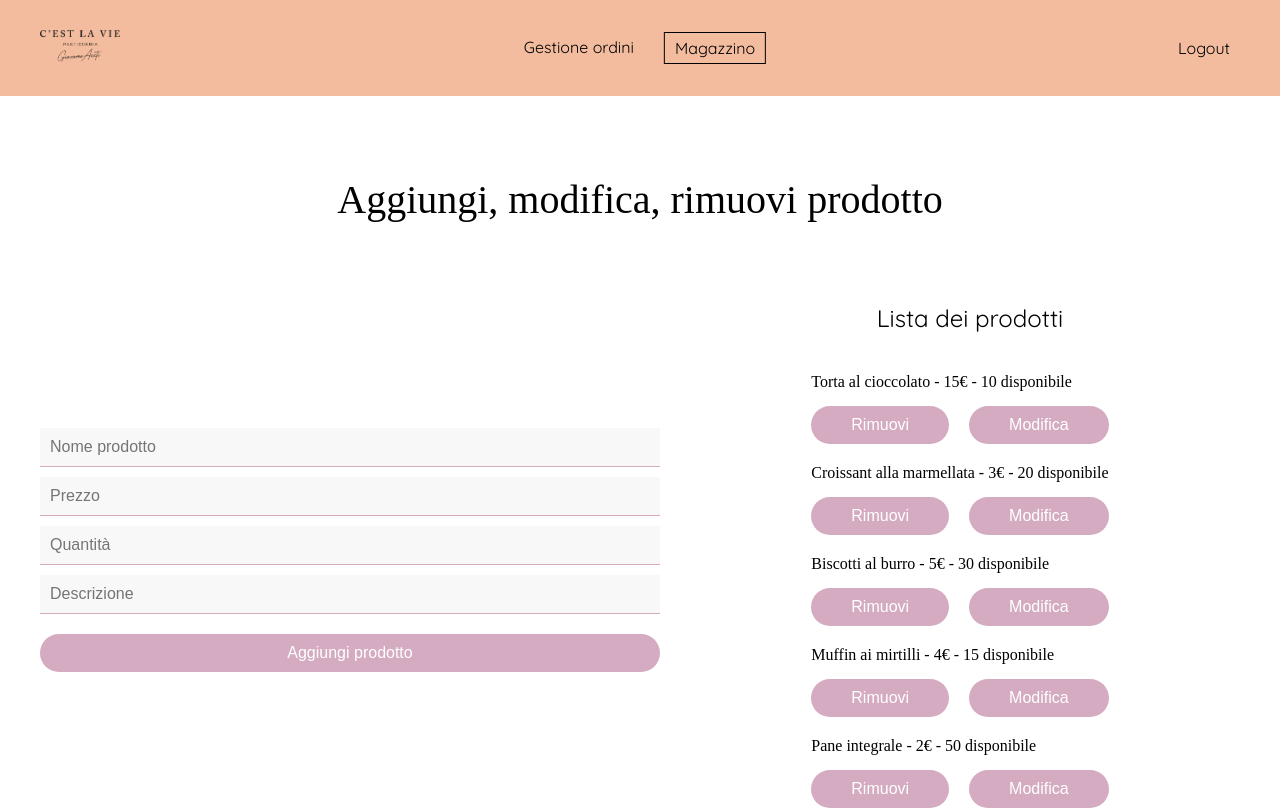
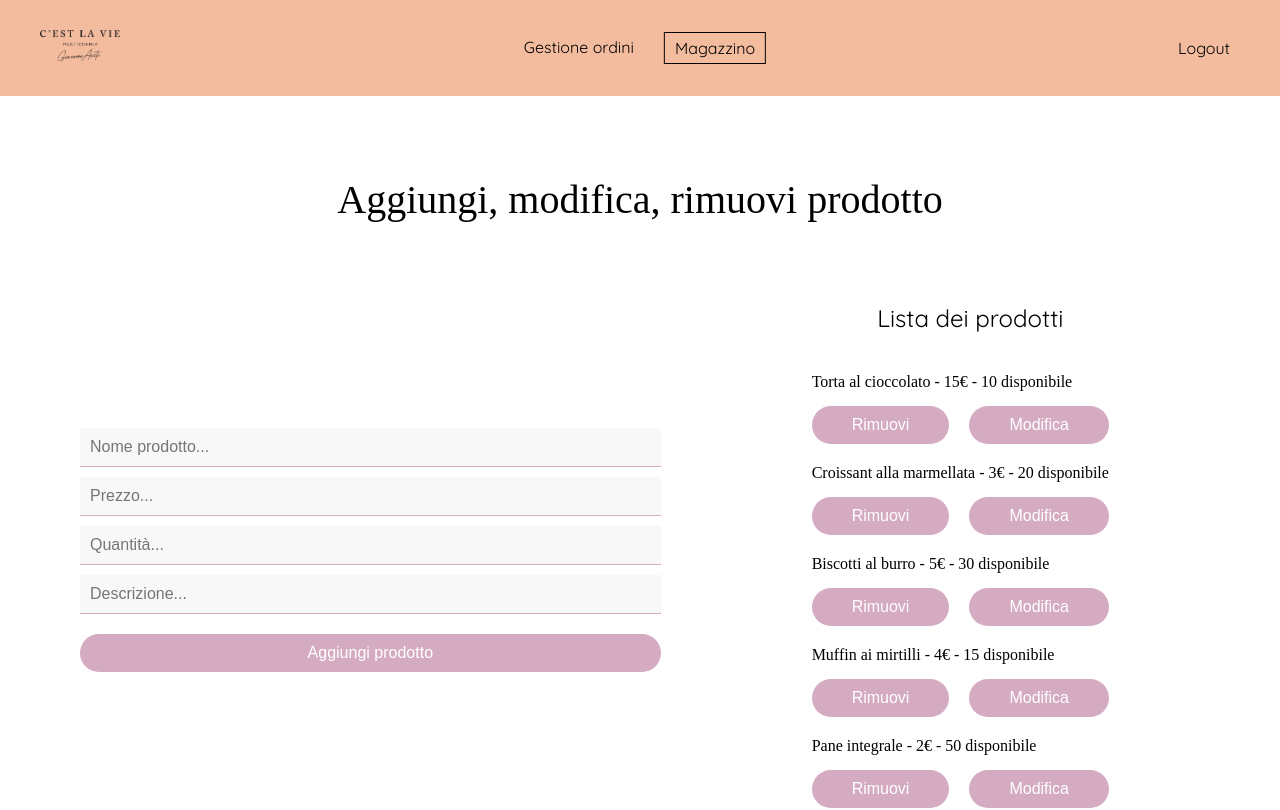
Before and after one commit to RobyC0ding/PW4_Gruppo6_Frontend, a Next.js app in the folder cest_la_vie/: page /magazzino in a window 1280 px wide. Shown: the top 810 px of the page. Built offline with nearby package versions, Linux system fonts and the light colour scheme.

Commit message:
sistemazione grafica pagina magazzino

```diff
--- a/cest_la_vie/app/magazzino/page.js
+++ b/cest_la_vie/app/magazzino/page.js
@@ -118,28 +118,28 @@ const AdminProducts = () => {
                             type="text"
                             value={name}
                             onChange={(e) => setName(e.target.value)}
-                            placeholder="Nome prodotto"
+                            placeholder="Nome prodotto..."
                             className={styles.input}
                         />
                         <input
                             type="number"
                             value={price}
                             onChange={(e) => setPrice(e.target.value)}
-                            placeholder="Prezzo"
+                            placeholder="Prezzo..."
                             className={styles.input}
                         />
                         <input
                             type="number"
                             value={quantity}
                             onChange={(e) => setQuantity(e.target.value)}
-                            placeholder="Quantità"
+                            placeholder="Quantità..."
                             className={styles.input}
                         />
                         <input
                             type="textarea"
                             value={description}
                             onChange={(e) => setDescription(e.target.value)}
-                            placeholder="Descrizione"
+                            placeholder="Descrizione..."
                             className={styles.input}
                         />
                         <button
--- a/cest_la_vie/app/magazzino/page.module.css
+++ b/cest_la_vie/app/magazzino/page.module.css
@@ -26,6 +26,8 @@
     margin-bottom: 20px;
     width: 50%;
     margin-left: 40px;
+    padding-left: 40px;
+    height: 100%;
 }
 
 .productContainer {
@@ -41,7 +43,10 @@
     font-family: 'Quicksand', sans-serif;
 }
 
-
+.containerForm{
+    display: flex;
+    align-items: center;
+}
 
 .input {
     margin-top: 10px;
```
